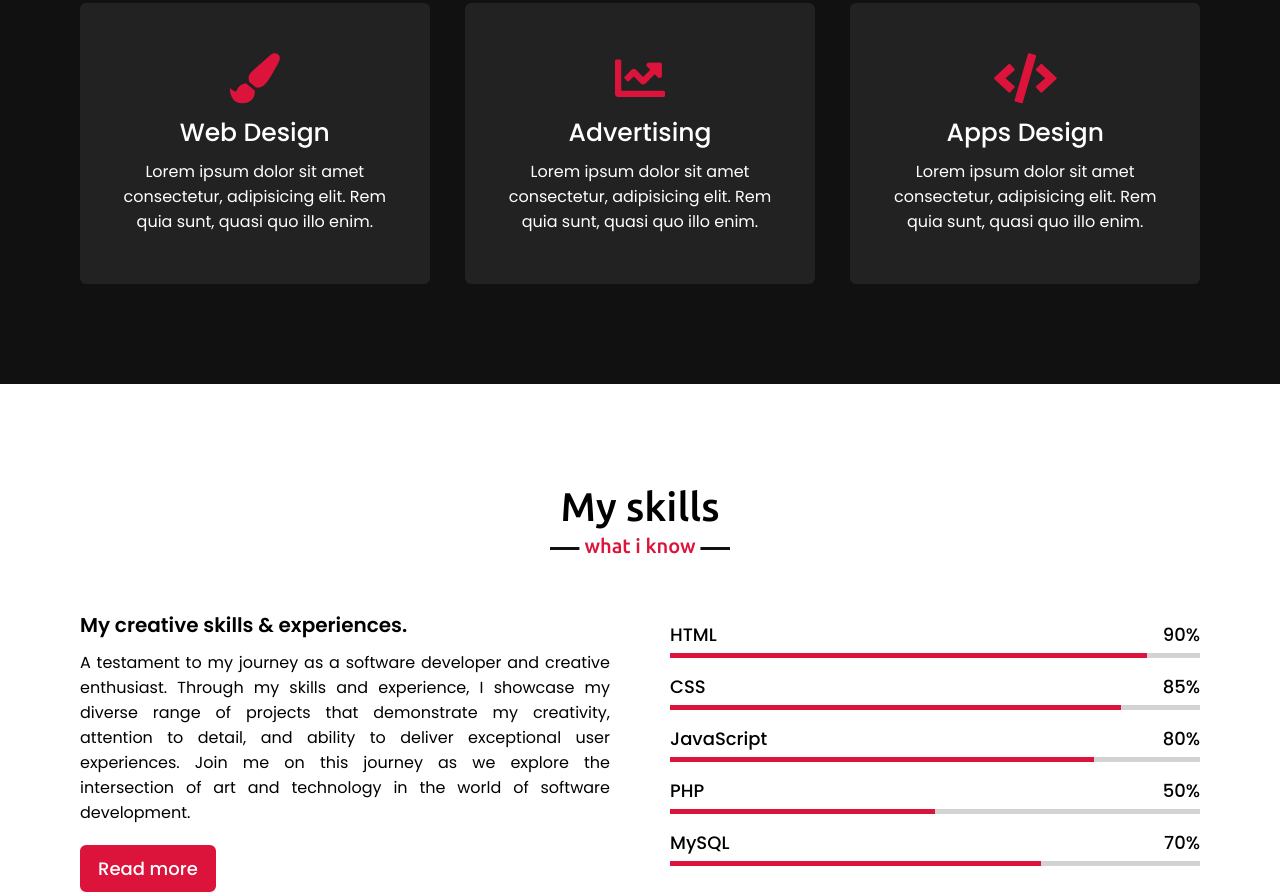
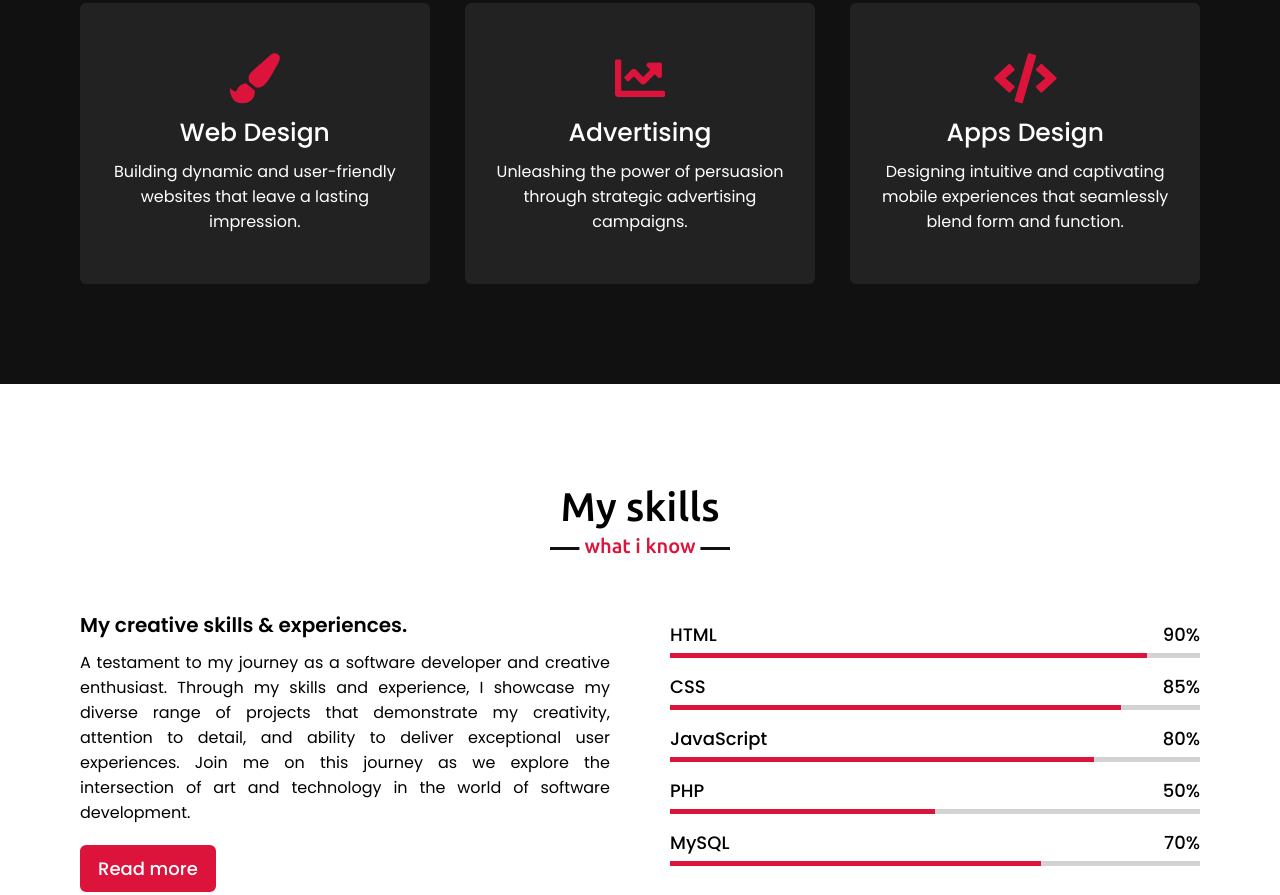
Before and after one commit to meghanagaraju/Portfolio.github.io, a plain HTML site: page index.html in a window 1280 px wide. Shown: the part 1756-2651 px from the top of the page. Drawn offline with nearby package versions, Linux system fonts and the light colour scheme.

Commit message:
Update index.html

```diff
--- a/index.html
+++ b/index.html
@@ -76,21 +76,21 @@
                     <div class="box">
                         <i class="fas fa-paint-brush"></i>
                         <div class="text">Web Design</div>
-                        <p>Lorem ipsum dolor sit amet consectetur, adipisicing elit. Rem quia sunt, quasi quo illo enim.</p>
+                        <p>Building dynamic and user-friendly websites that leave a lasting impression.</p>
                     </div>
                 </div>
                 <div class="card">
                     <div class="box">
                         <i class="fas fa-chart-line"></i>
                         <div class="text">Advertising</div>
-                        <p>Lorem ipsum dolor sit amet consectetur, adipisicing elit. Rem quia sunt, quasi quo illo enim.</p>
+                        <p>Unleashing the power of persuasion through strategic advertising campaigns.</p>
                     </div>
                 </div>
                 <div class="card">
                     <div class="box">
                         <i class="fas fa-code"></i>
                         <div class="text">Apps Design</div>
-                        <p>Lorem ipsum dolor sit amet consectetur, adipisicing elit. Rem quia sunt, quasi quo illo enim.</p>
+                        <p>Designing intuitive and captivating mobile experiences that seamlessly blend form and function.</p>
                     </div>
                 </div>
                </div>
@@ -157,8 +157,8 @@
                 <div class="card">
                     <div class="box">
                         <img src="images/profile-1.jpeg" alt="">
-                        <div class="text">Someone name</div>
-                        <p>Lorem ipsum dolor sit amet consectetur adipisicing elit.</p>
+                        <div class="text">Megha N</div>
+                        <p>Developer</p>
                     </div>
                 </div>
                 <div class="card">
```
